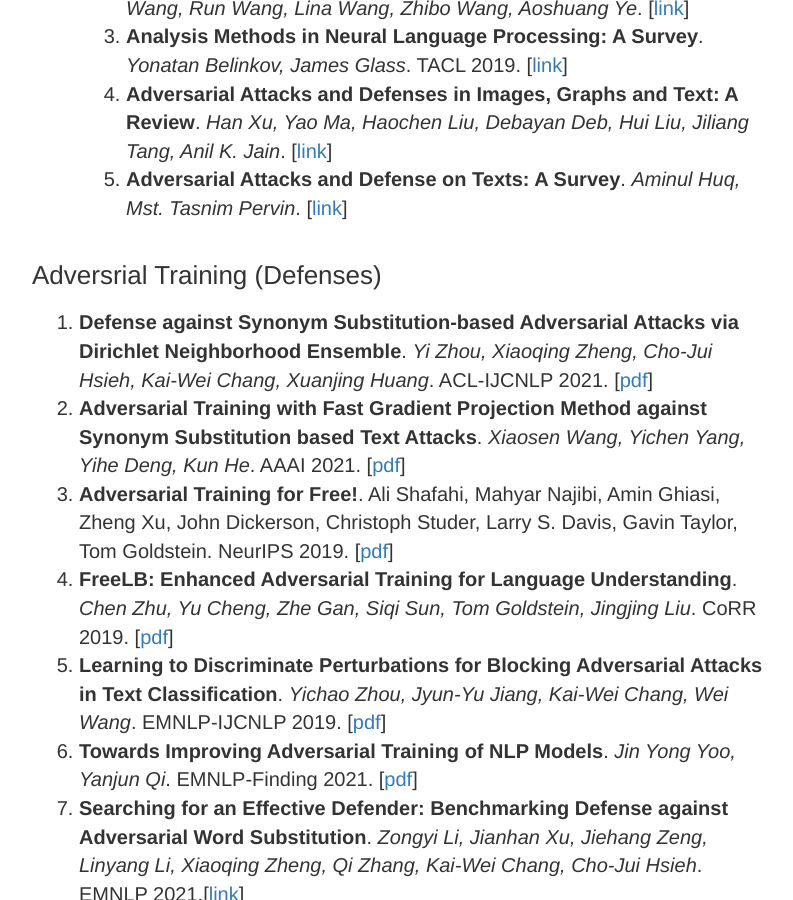
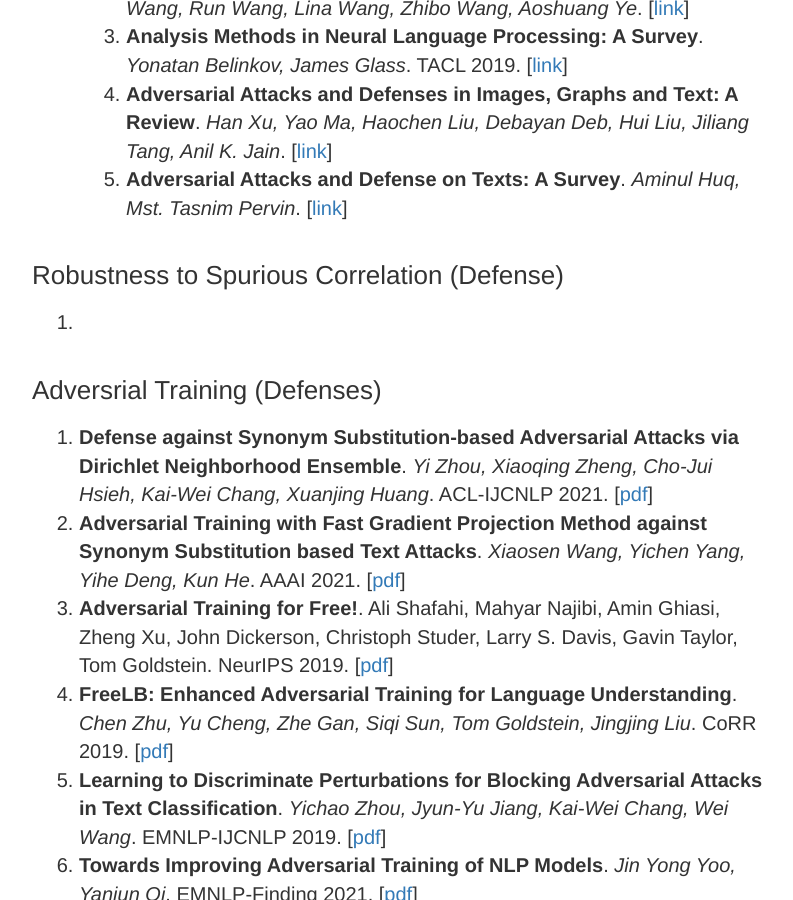
Before and after one commit to llms-robustness-2025/llms-robustness-2025.github.io, a Jekyll site: the page built from references.md, in a window 1280 px wide and 900 px high, scrolled down 2164 px. Shown: the whole window, without its empty margins (238-1031 px from the left). Built offline with Jekyll 4.4.1, drawn with Linux system fonts in a browser that asks for light colours.

Commit message:
Update references.md

```diff
--- a/references.md
+++ b/references.md
@@ -34,6 +34,8 @@ permalink: /references
     1. **Adversarial Attacks and Defenses in Images, Graphs and Text: A Review**. *Han Xu, Yao Ma, Haochen Liu, Debayan Deb, Hui Liu, Jiliang Tang, Anil K. Jain*. [[link](https://arxiv.org/abs/1909.08072)]
     1. **Adversarial Attacks and Defense on Texts: A Survey**. *Aminul Huq, Mst. Tasnim Pervin*. [[link](https://arxiv.org/abs/2005.14108)]
 
+### Robustness to Spurious Correlation (Defense)
+1.
 
 ### Adversrial Training (Defenses)
 1. **Defense against Synonym Substitution-based Adversarial Attacks via Dirichlet Neighborhood Ensemble**. *Yi Zhou, Xiaoqing Zheng, Cho-Jui Hsieh, Kai-Wei Chang, Xuanjing Huang*. ACL-IJCNLP 2021. [[pdf](https://aclanthology.org/2021.acl-long.426.pdf)]
```
